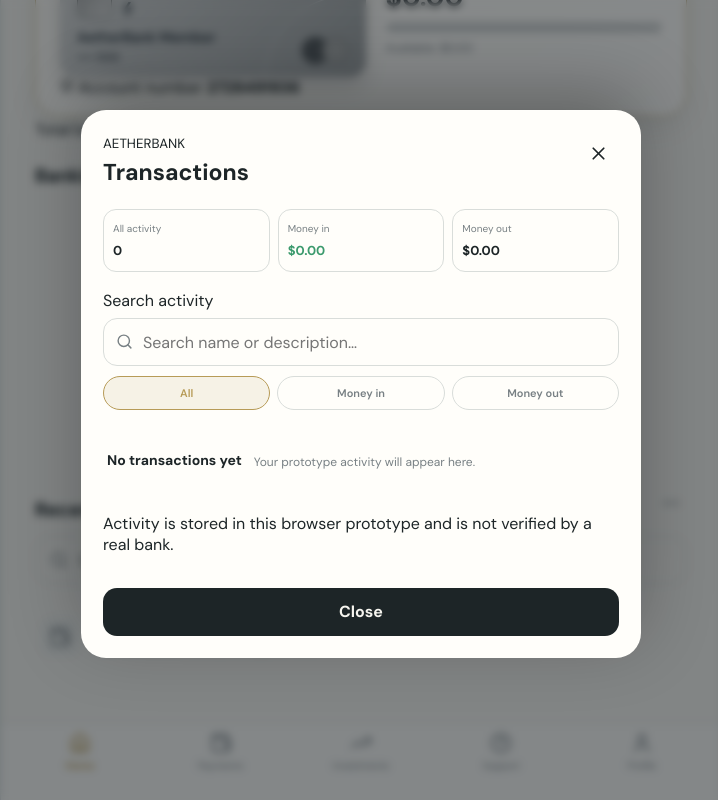
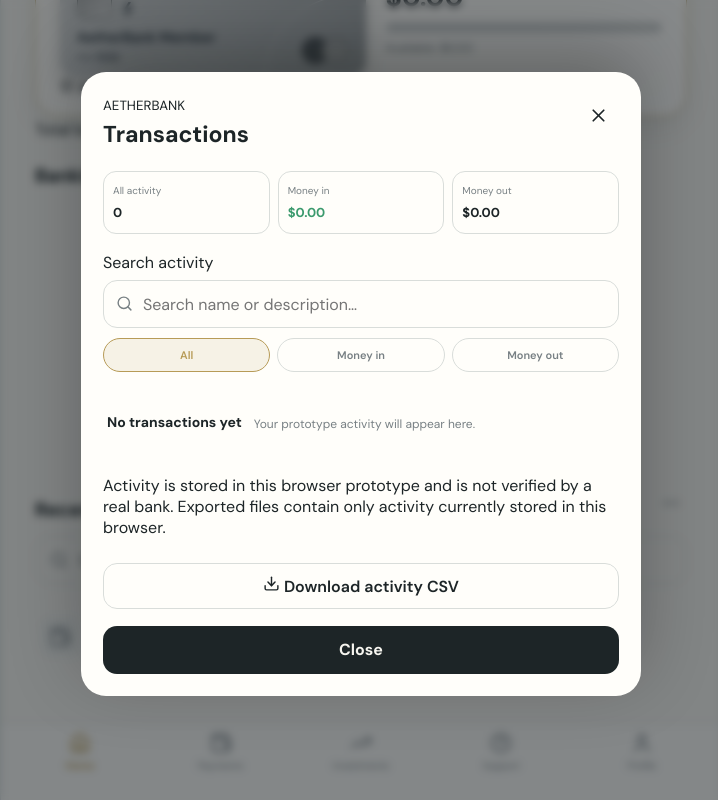
Before and after one commit to superiorshopifystoremanager4-debug/Aetherbank-, a React (Vite) app: page / in a window 1280 px wide. Both pictures are taken after a click on the button 950 px from the left and 844 px from the top of the page. Shown: the part 339-1139 px from the top of the page, without its empty margins (279-997 px from the left). Built offline with nearby package versions, Linux system fonts and the light colour scheme.

Commit message:
feat: add local transaction activity CSV export

```diff
--- a/src/main.jsx
+++ b/src/main.jsx
@@ -1,6 +1,6 @@
 import React, { useMemo, useState } from 'react';
 import { createRoot } from 'react-dom/client';
-import { LockKeyhole, ArrowDownToLine, ArrowLeftRight, Bell, BellOff, Check, ChevronRight, CircleHelp, CreditCard, Eye, EyeOff, FileText, Home as HomeIcon, Menu, Moon, MoreHorizontal, Plus, QrCode, Search, Settings, ShieldCheck, Sun, TrendingUp, User, Wallet, X } from 'lucide-react';
+import { LockKeyhole, ArrowDownToLine, ArrowLeftRight, Bell, BellOff, Check, ChevronRight, CircleHelp, CreditCard, Download, Eye, EyeOff, FileText, Home as HomeIcon, Menu, Moon, MoreHorizontal, Plus, QrCode, Search, Settings, ShieldCheck, Sun, TrendingUp, User, Wallet, X } from 'lucide-react';
 import './styles.css';
 
 const money = (n) => `$${Number(n || 0).toLocaleString('en-US', { minimumFractionDigits: 2, maximumFractionDigits: 2 })}`;
@@ -155,6 +155,30 @@ function Modal({ type, close, member, members, addMoney, transfer, debit, regist
   const [settingsExpanded, setSettingsExpanded] = useState('Account preferences');
   const [settingsPrefs, setSettingsPrefs] = useState({ currency: 'USD ($)', timezone: 'Eastern Time (ET)', dateFormat: 'MM/DD/YYYY', dailyLimit: '2500', paperless: true, marketing: false });
   const updateSettings = (key, value) => setSettingsPrefs(current => ({ ...current, [key]: value }));
+  const exportActivity = () => {
+    const escapeCsv = (value) => '"' + String(value ?? '').replace(/"/g, '""') + '"';
+    const rows = [
+      ['Date', 'Name', 'Description', 'Amount (USD)', 'Type', 'Reference'],
+      ...transactions.map(t => [
+        t.date || 'Date unavailable',
+        t.merchant || 'Account activity',
+        t.note || '',
+        Number(t.amount || 0).toFixed(2),
+        Number(t.amount || 0) > 0 ? 'Money in' : Number(t.amount || 0) < 0 ? 'Money out' : 'Other',
+        String(t.id || '').slice(-12)
+      ])
+    ];
+    const csv = rows.map(row => row.map(escapeCsv).join(',')).join('\\r\\n');
+    const url = URL.createObjectURL(new Blob(['\\uFEFF', csv], { type: 'text/csv;charset=utf-8;' }));
+    const link = document.createElement('a');
+    link.href = url;
+    link.download = 'aetherbank-activity.csv';
+    document.body.appendChild(link);
+    link.click();
+    link.remove();
+    URL.revokeObjectURL(url);
+    if (flash) flash('Activity CSV downloaded from this prototype.');
+  };
   const titles = { add: 'Add Money', transfer: 'Transfer to a US bank', withdraw: 'Withdraw', pay: 'Pay Bills', cards: 'AetherBank Card', scan: 'Scan to Pay', register: 'Register Member', settings: 'Settings', transactions: 'Transactions', invest: 'Watchlist' };
   const submit = () => { if (type === 'add') addMoney(Number(amount)); else if (type === 'transfer') transfer(Number(amount), recipient); else if (type === 'withdraw') debit(Number(amount), 'ATM withdrawal'); else if (type === 'pay') debit(Number(amount), payee); else if (type === 'scan') debit(Number(amount), 'QR payment'); else if (type === 'register') register(name); };
   return <div className="modal-backdrop" onClick={close}><section className="modal" onClick={e => e.stopPropagation()}><div className="modal-head"><div><small>AETHERBANK</small><h2>{titles[type]}</h2></div><button className="icon-button" onClick={close}><X size={21} /></button></div>
@@ -216,7 +240,7 @@ function Modal({ type, close, member, members, addMoney, transfer, debit, regist
         <label className="history-search-label">Search activity</label><div className="bank-search-field"><Search size={17}/><input className="text-input" value={transactionSearch} onChange={e => setTransactionSearch(e.target.value)} placeholder="Search name or description…" /></div>
         <div className="history-filter-row" role="group" aria-label="Filter transactions">{[['all','All'],['in','Money in'],['out','Money out']].map(([key,label]) => <button key={key} className={transactionFilter === key ? 'history-filter active' : 'history-filter'} onClick={() => setTransactionFilter(key)}>{label}</button>)}</div>
         <div className="history-results">{transactions.filter(t => {const query=transactionSearch.trim().toLowerCase(); const matchesText=!query || String(t.merchant||'').toLowerCase().includes(query) || String(t.note||'').toLowerCase().includes(query) || String(t.date||'').toLowerCase().includes(query); const amount=Number(t.amount)||0; const matchesFilter=transactionFilter==='all' || (transactionFilter==='in' && amount>0) || (transactionFilter==='out' && amount<0); return matchesText && matchesFilter;}).length ? transactions.filter(t => {const query=transactionSearch.trim().toLowerCase(); const matchesText=!query || String(t.merchant||'').toLowerCase().includes(query) || String(t.note||'').toLowerCase().includes(query) || String(t.date||'').toLowerCase().includes(query); const amount=Number(t.amount)||0; const matchesFilter=transactionFilter==='all' || (transactionFilter==='in' && amount>0) || (transactionFilter==='out' && amount<0); return matchesText && matchesFilter;}).map(t => <button className="history-result" key={t.id} onClick={() => setSelectedTransaction(t)}><Transaction item={t}/><ChevronRight size={17}/></button>) : <div className="empty"><b>{transactions.length ? 'No matching activity' : 'No transactions yet'}</b><p>{transactions.length ? 'Try another search or filter.' : 'Your prototype activity will appear here.'}</p></div>}</div>
-        <p className="settings-footnote">Activity is stored in this browser prototype and is not verified by a real bank.</p><button className="primary-button" onClick={close}>Close</button>
+        <p className="settings-footnote">Activity is stored in this browser prototype and is not verified by a real bank. Exported files contain only activity currently stored in this browser.</p><button className="secondary-button export-activity-button" onClick={exportActivity} disabled={!transactions.length}><Download size={17}/> Download activity CSV</button><button className="primary-button" onClick={close}>Close</button>
       </>}
     </>}
     {type === 'invest' && <><div className="watch-row"><span>Aether Index</span><b>$0.00</b><small>0.00%</small></div><div className="watch-row"><span>Aether Bond</span><b>$0.00</b><small>0.00%</small></div><button className="primary-button" onClick={close}>Done</button></>}
```
